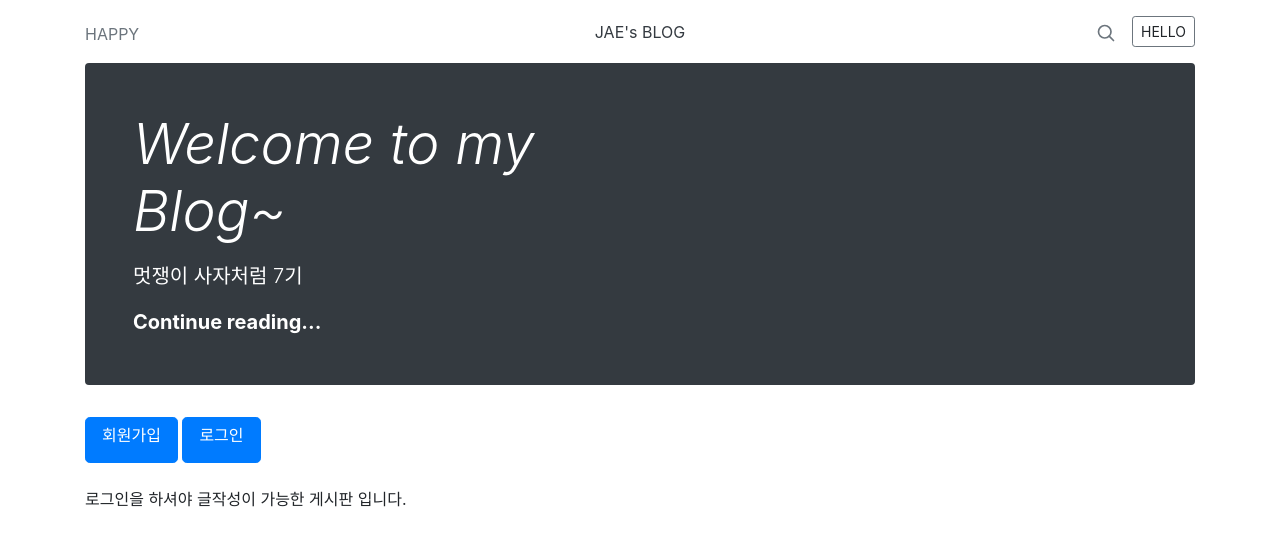
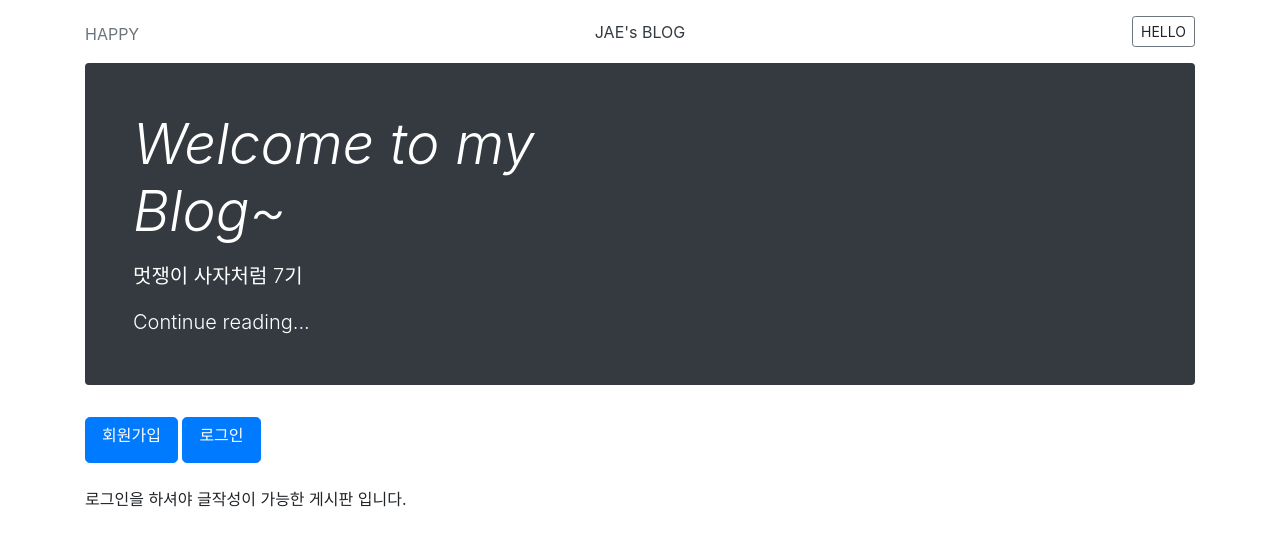
Before and after one commit to KangYeonJae/summerstudy, a Django app: page / in a window 1280 px wide. Shown: the top 546 px of the page. Run offline with Django 3.2, Linux system fonts and the light colour scheme; some libraries are stand-ins or nearby versions.

Commit message:
css입히기3

```diff
--- a/myapp/templates/show.html
+++ b/myapp/templates/show.html
@@ -2,10 +2,8 @@
 <!doctype html>
 <html lang="en">
   <head>
-
     <!-- Bootstrap core CSS -->
 <link href="/docs/4.3/dist/css/bootstrap.min.css" rel="stylesheet" integrity="sha384-ggOyR0iXCbMQv3Xipma34MD+dH/1fQ784/j6cY/iJTQUOhcWr7x9JvoRxT2MZw1T" crossorigin="anonymous">
-
 
     <style>
       .bd-placeholder-img {
@@ -24,8 +22,6 @@
       }
     </style>
     <!-- Custom styles for this template -->
-    <link href="https://fonts.googleapis.com/css?family=Playfair+Display:700,900" rel="stylesheet">
-    <!-- Custom styles for this template -->
     <link href="blog.css" rel="stylesheet">
   </head>
   <body>
@@ -39,9 +35,6 @@
         <a class="blog-header-logo text-dark">JAE's BLOG</a>
       </div>
       <div class="col-4 d-flex justify-content-end align-items-center">
-        <a class="text-muted">
-          <svg xmlns="http://www.w3.org/2000/svg" width="20" height="20" fill="none" stroke="currentColor" stroke-linecap="round" stroke-linejoin="round" stroke-width="2" class="mx-3" role="img" viewBox="0 0 24 24" focusable="false"><title>Search</title><circle cx="10.5" cy="10.5" r="7.5"/><path d="M21 21l-5.2-5.2"/></svg>
-        </a>
         <a class="btn btn-sm btn-outline-secondary">HELLO</a>
       </div>
     </div>
@@ -52,7 +45,7 @@
     <div class="col-md-6 px-0">
       <h1 class="display-4 font-italic">Welcome to my Blog~</h1>
       <p class="lead my-3">멋쟁이 사자처럼 7기</p>
-      <p class="lead mb-0"><a href="#" class="text-white font-weight-bold">Continue reading...</a></p>
+      <p class="lead mb-0"><class="text-white font-weight-bold">Continue reading...</a></p>
     </div>
   </div>
 
```
